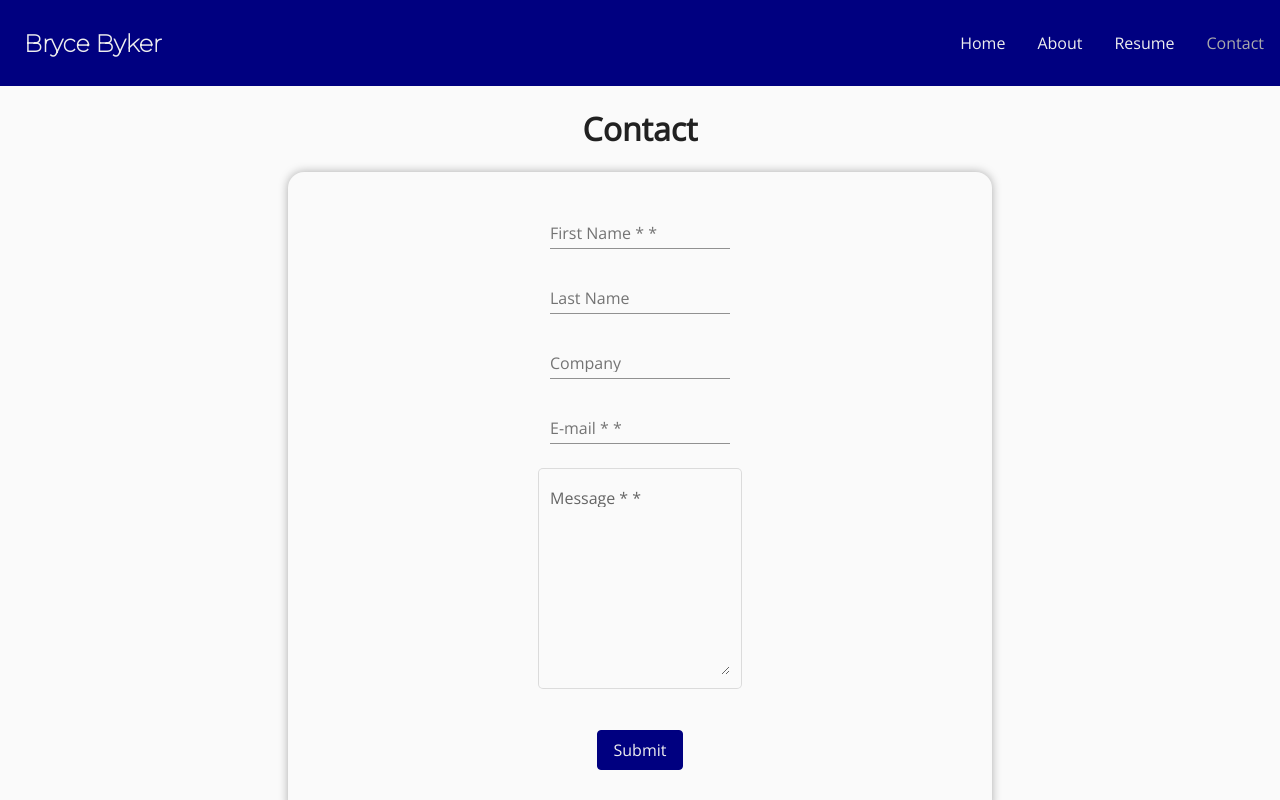
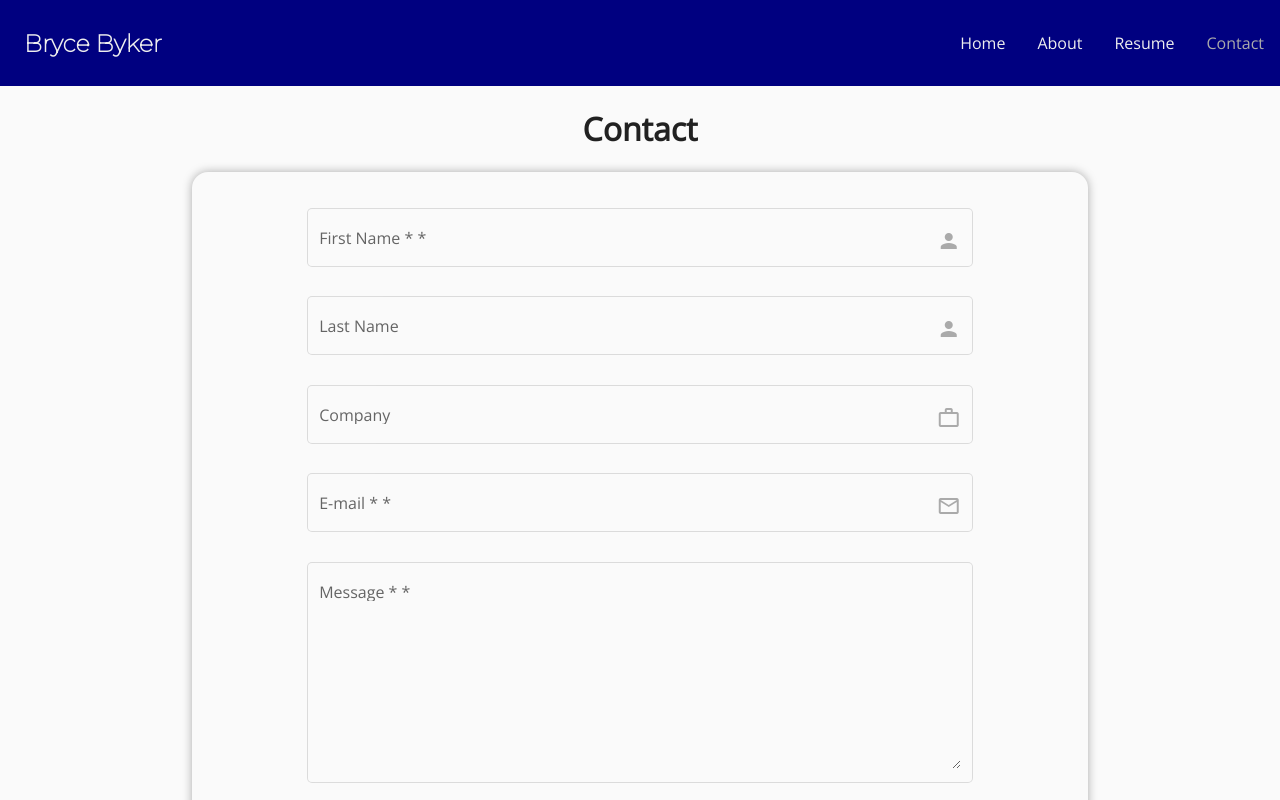
Before and after one commit to Bykerbry/portfolio, an Angular app: page /contact in a window 1280 px wide. Shown: the top 800 px of the page. Built offline with nearby package versions, Linux system fonts and the light colour scheme.

Commit message:
add animations & contact formatting

```diff
--- a/src/app/about/about.component.css
+++ b/src/app/about/about.component.css
@@ -36,4 +36,10 @@ h1 {
 
 .icon i {
     font-size: 3rem;
+    transition-property: all;
+    transition-duration: .5s;
 }
+
+.icon:hover i {
+    transform: rotateY(360deg);
+}
--- a/src/app/app.component.css
+++ b/src/app/app.component.css
@@ -10,6 +10,7 @@ h1 {
     margin: 0;
     padding: 1em;
     align-self: center;
+    cursor: pointer;
 }
 
 ul {
@@ -51,6 +52,7 @@ a:hover:before {
 
 mat-icon {
     color: #EEE;
+    cursor: pointer;
 }
 
 mat-icon:hover {
--- a/src/app/app.component.html
+++ b/src/app/app.component.html
@@ -1,6 +1,6 @@
 
 <nav>
-  <h1>Bryce Byker</h1>
+  <h1 routerLink="/home">Bryce Byker</h1>
   <div *ngIf="!(mobile | async).matches">
     <ul>
       <a routerLink="/home" routerLinkActive="active">Home</a>
--- a/src/app/app.component.ts
+++ b/src/app/app.component.ts
@@ -9,11 +9,9 @@ import { Observable } from 'rxjs';
 })
 export class AppComponent {
   title = 'portfolio';
-  routes: string[]= ['home', 'about', 'resume', 'contact'];
   opened: any;
   mobile: Observable<BreakpointState> = this.breakpointObserver.observe(Breakpoints.HandsetPortrait)
-  // Below 600px is good. @601px to 635px is desktop. From 636px to 960px its mobile again...
-  constructor(private breakpointObserver: BreakpointObserver) {
-  }
+
+  constructor(private breakpointObserver: BreakpointObserver) { }
 
 }
--- a/src/app/contact/contact.component.css
+++ b/src/app/contact/contact.component.css
@@ -34,12 +34,24 @@ button {
     cursor: pointer;
     color: #EEE;
     background-color: #000080;
+    transition-property: all;
+    transition-duration: .15s;
+    transition-timing-function: ease-out;
 }
 
 button:hover {
     color: #000080;
     background: #EEE;
 }
+
+mat-icon {
+    color: #AAA;
+}
+
+.input:focus mat-icon {
+    color: #000080;
+}
+
 
 
 @media screen and (min-width: 480px) {
@@ -53,14 +65,15 @@ button:hover {
         padding: 2rem;
         margin-bottom: 2rem;
     }
+
     .form-el {
-        max-width: 67%;
+        width: 80%;
     }
 
 }
 
 @media screen and (min-width: 601px) {
     .inner-container {
-        width: 50vw
+        width: 65vw
     }
 }
--- a/src/app/contact/contact.component.html
+++ b/src/app/contact/contact.component.html
@@ -1,45 +1,101 @@
 <h1>Contact</h1>
 
 <div class="form-container">
-    <form class="inner-container" #formDirective='ngForm' [formGroup]="contactForm" (ngSubmit)='formValidation(contactForm, formDirective)'>
+    <form
+        class="inner-container"
+        #formDirective='ngForm'
+        [formGroup]="contactForm"
+        (ngSubmit)='formValidation(contactForm, formDirective)'>
         <div *ngIf="displaySent" class="status-msg">
            <h3>Thank You {{ username }}!</h3>
            <p>Your message has been sent!</p>
         </div>
         <div *ngIf="displayError" class="status-msg">
             <h3>Sorry {{ username }}!</h3>
-            <p>There seems to have been an error processing the request. Please feel free to reach out to me using any of the contact/social information listed in the footer at the bottom of the page. Thank you!</p>
+            <p>
+                There seems to have been an error processing the request. Please
+                feel free to reach out to me using any of the contact/social
+                information listed in the footer at the bottom of the page.
+                Thank you!
+            </p>
         </div>
+
         <div class="form-el">
-        <mat-form-field>
-            <input matInput formControlName="firstName" placeholder='First Name *' name="firstName" id="firstName" type="text">
-            <mat-error *ngIf="formErrors['firstName']">{{ formErrors['firstName'] }}</mat-error>
-        </mat-form-field>
-        </div>
-        <div class="form-el">
-            <mat-form-field>
-                <input matInput placeholder="Last Name" name="lastName" id="lastName" type="text">
+            <mat-form-field appearance="outline">
+                <mat-label>First Name *</mat-label>
+                <input
+                    matInput
+                    formControlName="firstName"
+                    #first='matInput'
+                    name="firstName"
+                    id="firstName"
+                    type="text">
+                <mat-icon
+                    matSuffix
+                    [color]="getColor(contactForm.controls.firstName, first)">
+                    person
+                </mat-icon>
+                <mat-error *ngIf="formErrors['firstName']">
+                    {{ formErrors['firstName'] }}
+                </mat-error>
             </mat-form-field>
         </div>
+
         <div class="form-el">
-            <mat-form-field>
-                <input matInput placeholder="Company" name="company" id="company" type="text">
+            <mat-form-field appearance="outline">
+                <mat-label>Last Name</mat-label>
+                <input matInput name="lastName" id="lastName" type="text">
+                <mat-icon matSuffix>person</mat-icon>
             </mat-form-field>
         </div>
+
         <div class="form-el">
-            <mat-form-field>
-                <input matInput formControlName="email" placeholder="E-mail *" name="email" id="email" type="text">
-                <mat-error *ngIf="formErrors['email']">{{ formErrors['email'] }}</mat-error>
+            <mat-form-field appearance="outline">
+                <mat-label>Company</mat-label>
+                <input matInput name="company" id="company" type="text">
+                <mat-icon matSuffix>work_outline</mat-icon>
             </mat-form-field>
         </div>
+
+        <div class="form-el">
+            <mat-form-field appearance="outline">
+                <mat-label>E-mail *</mat-label>
+                <input
+                    matInput
+                    formControlName="email"
+                    #email='matInput'
+                    name="email"
+                    id="email"
+                    type="text">
+                <mat-icon
+                    matSuffix
+                    [color]="getColor(contactForm.controls.email, email)">
+                    mail_outline
+                </mat-icon>
+                <mat-error *ngIf="formErrors['email']">
+                    {{ formErrors['email'] }}
+                </mat-error>
+            </mat-form-field>
+        </div>
+
         <div class="form-el">
             <mat-form-field appearance="outline">
                 <mat-label>Message *</mat-label>
-                <textarea matInput formControlName="message" name="comment" id="comment" cols="30" rows="10"></textarea>
-                <mat-error *ngIf="formErrors['message']">{{ formErrors['message'] }}</mat-error>
+                <textarea
+                    matInput
+                    formControlName="message"
+                    name="comment"
+                    id="comment"
+                    cols="30"
+                    rows="10">
+                </textarea>
+                <mat-error *ngIf="formErrors['message']">
+                    {{ formErrors['message'] }}
+                </mat-error>
             </mat-form-field>
+
         </div>
+
         <button type="submit"> {{ sending ? "Sending..." : "Submit" }}</button>
-
     </form>
 </div>
--- a/src/app/contact/contact.component.ts
+++ b/src/app/contact/contact.component.ts
@@ -1,6 +1,7 @@
 import { Component, OnInit } from '@angular/core';
-import { FormGroup, FormBuilder, Validators, FormGroupDirective } from '@angular/forms';
+import { FormGroup, FormBuilder, Validators, FormGroupDirective, AbstractControl } from '@angular/forms';
 import { HttpClient } from '@angular/common/http';
+import { MatInput } from '@angular/material/input';
 
 @Component({
   selector: 'app-contact',
@@ -46,6 +47,7 @@ export class ContactComponent implements OnInit {
   }
 
   formValidation(group: FormGroup, formDirective: FormGroupDirective) {
+    console.log(group.controls);
     Object.keys(group.controls).forEach(key => {
       const abstractControl = group.get(key)
       this.formErrors[key] = ''
@@ -78,6 +80,16 @@ export class ContactComponent implements OnInit {
     }
   }
 
+  getColor(formControl: AbstractControl, first: MatInput) {
+    if (formControl.invalid && formControl.touched) {
+      return 'warn'
+    }
+    if (first.focused) {
+      return 'primary'
+    }
+    return '#AAA'
+  }
+
   /*
   To Do:
 
--- a/src/app/home/home.component.css
+++ b/src/app/home/home.component.css
@@ -46,11 +46,13 @@ app-project {
     margin: 2rem;
     border-radius: 1rem;
     background: #ffffff80;
-    border: 2px solid #DDD;
+    box-shadow: 0px 0px 3px #AAA;
+    transition-property: all;
+    transition-duration: .15s;
+    transition-timing-function: ease-in;
 }
 
 app-project:hover {
-    border: 2px solid #ffffff80;
     box-shadow: 0px 0px 10px #AAA;
 }
 
--- a/src/app/home/project/project.component.css
+++ b/src/app/home/project/project.component.css
@@ -3,7 +3,17 @@
     display: flex;
     flex-direction: column;
     flex: 1;
-    justify-content: space-between
+    justify-content: space-between;
+    transition-property: all;
+    transition-duration: .15s;
+    transition-timing-function: ease-in;
+}
+
+.project-container mat-icon,
+.project-container a {
+    transition-property: all;
+    transition-duration: .15s;
+    transition-timing-function: ease-in;
 }
 
 .project-container:hover mat-icon {
@@ -35,6 +45,7 @@ p {
     color: #fcfcfc;
     background: #000080;
 }
+
 a {
     color: #000080;
     background: #fcfcfc;
@@ -43,6 +54,10 @@ a {
     border: 1px solid #000080;
     padding: .5em;
     text-align: center;
+    transition-property: all;
+    transition-duration: .15s;
+    transition-timing-function: ease-out;
+
 }
 
 a:hover {
--- a/src/index.html
+++ b/src/index.html
@@ -10,7 +10,7 @@
   <link href="https://fonts.googleapis.com/icon?family=Material+Icons|Material+Icons+Outlined" rel="stylesheet">
 <body>
   <app-root></app-root>
-  <script type="text/javascript" src="https://platform.linkedin.com/badges/js/profile.js" async defer></script>
+  <!-- <script type="text/javascript" src="https://platform.linkedin.com/badges/js/profile.js" async defer></script> -->
   <script src="https://kit.fontawesome.com/b5051fdcb5.js" crossorigin="anonymous"></script></head>
 </body>
 </html>
```
